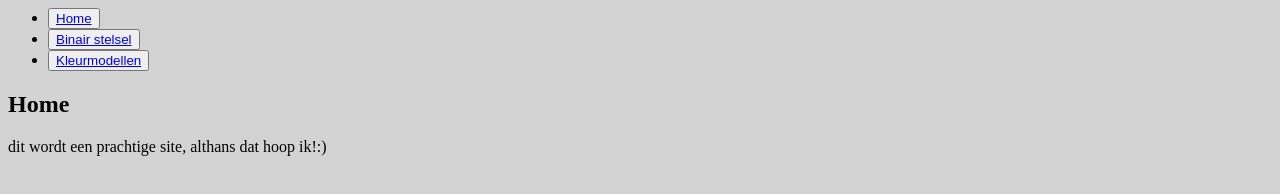
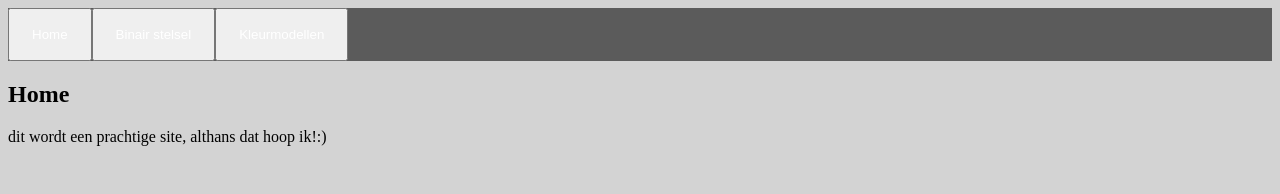
Before and after one commit to ninevdpoel/ninevdpoel.github.io, a plain HTML site: page index.html in a window 1280 px wide. Drawn offline with Linux system fonts and the light colour scheme.

Commit message:
sla op en werk please

```diff
--- a/opmaak.css
+++ b/opmaak.css
@@ -14,7 +14,29 @@
     background-color: lightgrey;
 }
 
+ul {
+    list-style-type: none;
+    margin: 0;
+    padding: 0;
+    overflow: hidden;
+    background-color: #5b5b5b;
+  }
 
+  li {
+    float: left;
+  }
+
+  li a {
+    display: block;
+    color: white;
+    text-align: center;
+    padding: 16px;
+    text-decoration: none;
+  }
+
+  li a:hover {
+    background-color: #5d00ff;
+  }
 #rgb {
     list-style-type: square;
 
```
